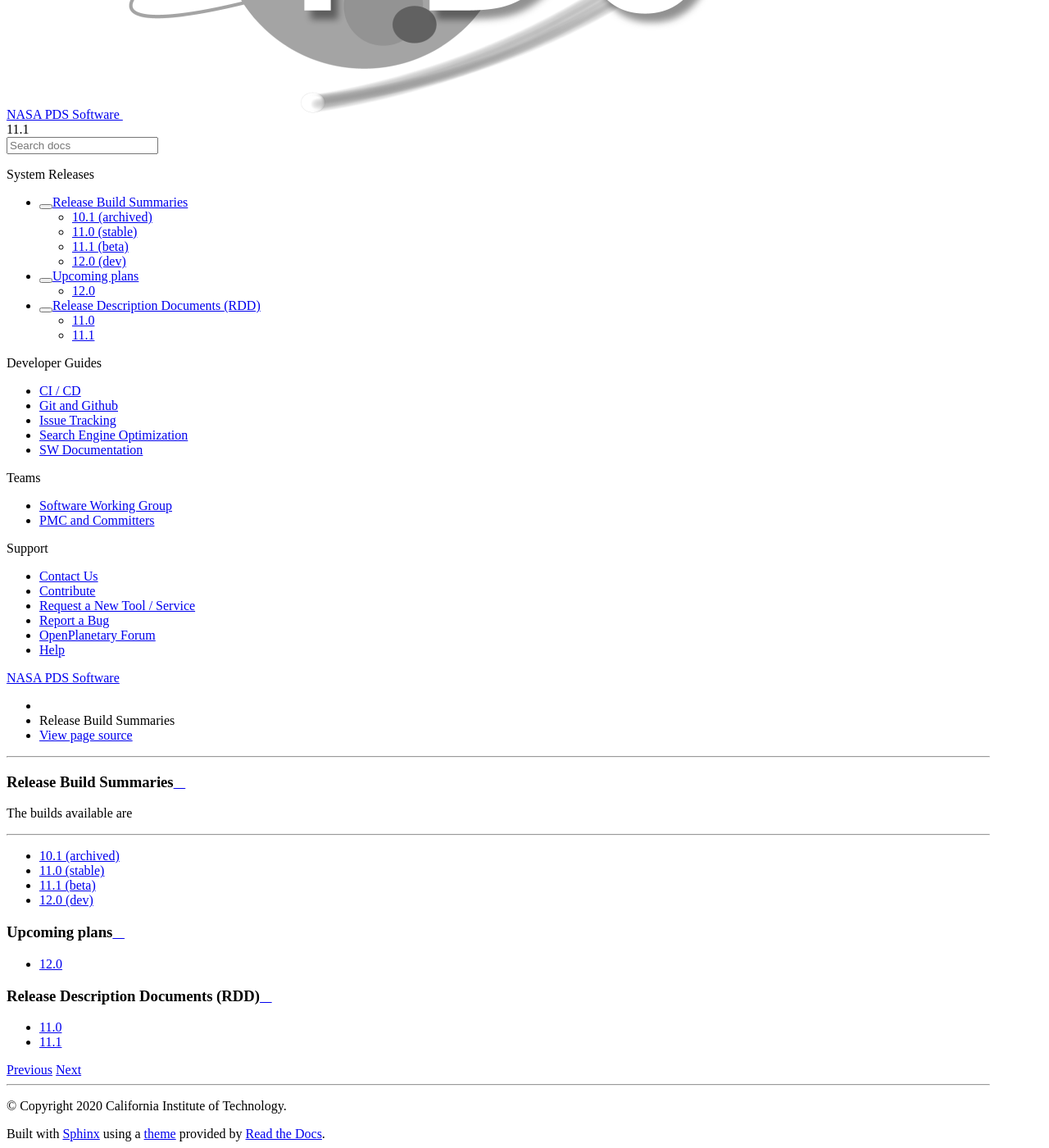
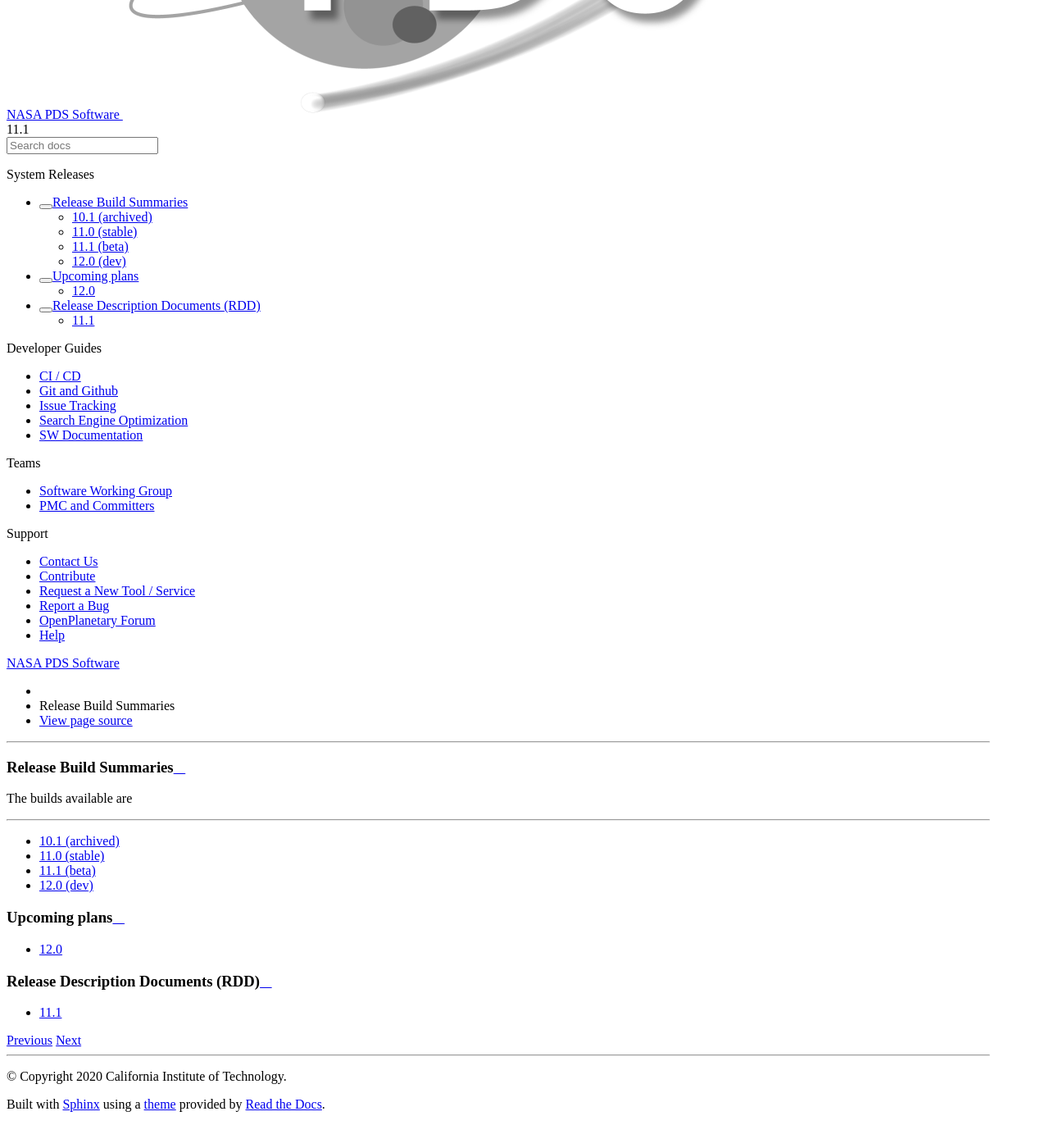
Before and after one commit to NASA-PDS/nasa-pds.github.io, a Sphinx documentation site: the page built from docs/source/releases/releases.rst, in a window 1280 px wide and 1400 px high, scrolled down 293 px. Shown: the whole window at 82% size. Built offline with Sphinx 7.4.7 and the Read the Docs theme 2.0.0, drawn with Linux system fonts in a browser that asks for light colours; pages that are not in the unit, such as notebooks, are missing from menus; after the commit the page ends 1657 px from its top, so only the background shows below that.

Commit message:
remove rdd 11.0 which was empty

```diff
--- a/docs/source/releases/11.0/rdd.rst
+++ /dev/null
@@ -1,2 +0,0 @@
-Build 11.0 RDD
-==============
--- a/docs/source/releases/releases.rst
+++ b/docs/source/releases/releases.rst
@@ -32,5 +32,4 @@
     :glob:
     :maxdepth: 1
 
-    11.0</releases/11.0/rdd>
     11.1</releases/11.1/rdd>
```
